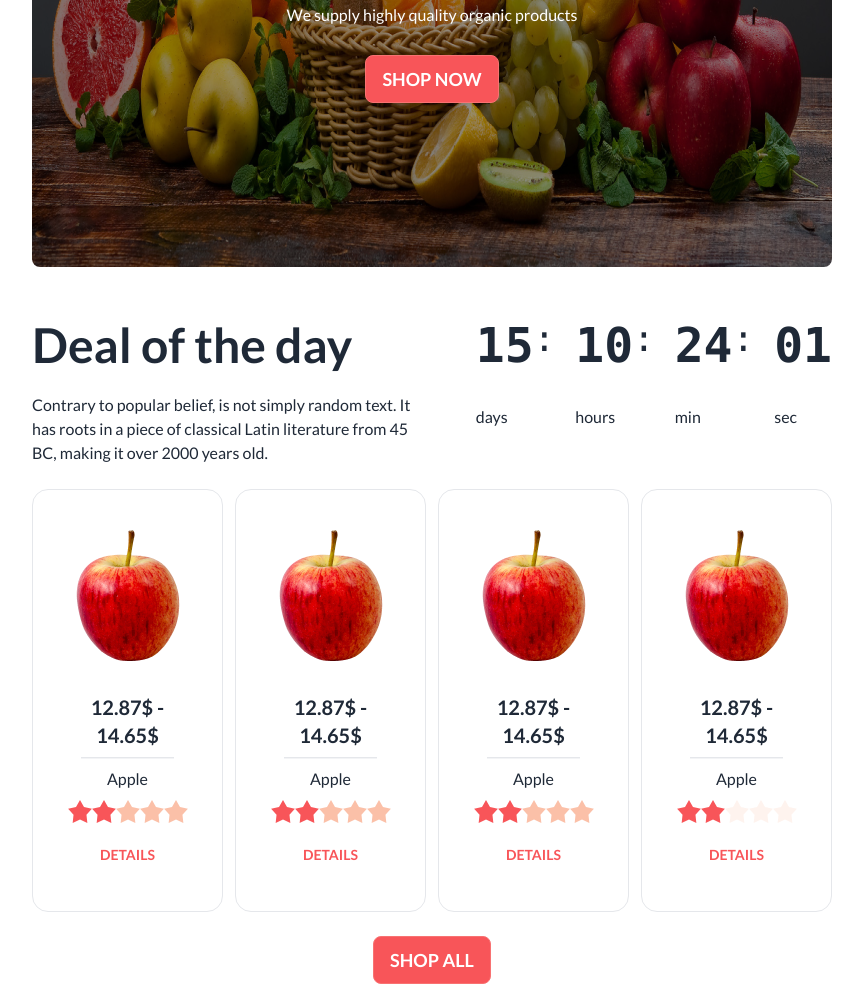
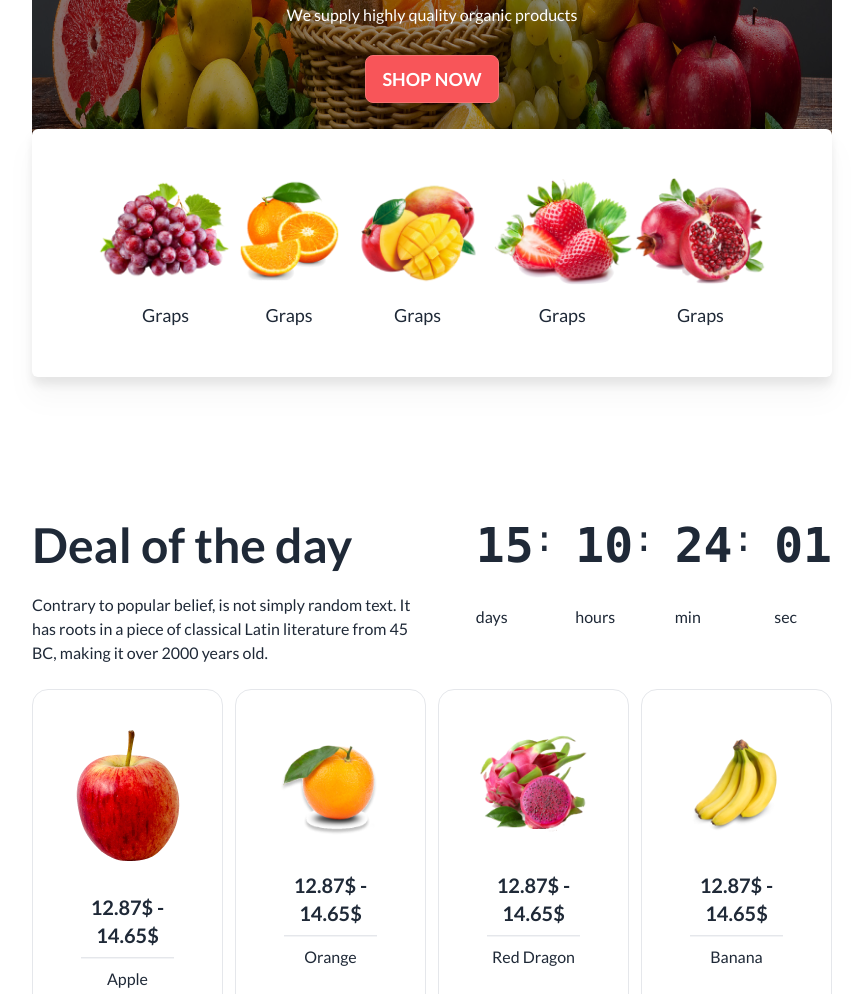
Before and after one commit to shuaib-code/Web8A3, a plain HTML site: page index.html in a window 1280 px wide. Shown: the part 573-1567 px from the top of the page, without its empty margins (208-1071 px from the left). Drawn offline with nearby package versions, Linux system fonts and the light colour scheme; grey boxes are pictures that could not be loaded.

Commit message:
fruits section

```diff
--- a/index.html
+++ b/index.html
@@ -32,7 +32,7 @@
     <title>Fruit Burst</title>
 </head>
 <body>
-    <header class="mx-4 lg:mx-60 my-1 lg:my-12">
+    <header class="mx-4 lg:mx-60 my-3 lg:mb-36">
         <div class="flex flex-1 justify-between items-center lg:bg-[#F85559] my-12 rounded-full py-8 px-1 lg:px-16">
             <div class="flex flex-1 gap-7 text-white hidden lg:flex font-normal">
               <p class="text-lg cursor-pointer">Home</p>
@@ -112,6 +112,28 @@
                 </div>
               </div>
             </div>
+            <div  class="flex hidden lg:flex justify-between max-w-6xl py-12 px-16 drop-shadow-xl shadow-gray-800 mx-auto -mt-36 bg-white rounded-md">
+              <div class="text-center">
+                <img src="images/fruit1.png" alt="">
+                <p class="font-medium text-lg mt-4">Graps</p>
+              </div>
+              <div class="text-center">
+                <img src="images/fruit2.png" alt="">
+                <p class="font-medium text-lg mt-4">Graps</p>
+              </div>
+              <div class="text-center">
+                <img src="images/fruit3.png" alt="">
+                <p class="font-medium text-lg mt-4">Graps</p>
+              </div>
+              <div class="text-center">
+                <img src="images/fruit4.png" alt="">
+                <p class="font-medium text-lg mt-4">Graps</p>
+              </div>
+              <div class="text-center">
+                <img src="images/fruit5.png" alt="">
+                <p class="font-medium text-lg mt-4">Graps</p>
+              </div>
+            </div>
     </header>
     <main class="mx-4 lg:mx-60 my-1 lg:my-12">
       <!-- Deal of the day -->
@@ -176,7 +198,7 @@
                       <img src="images/fruit6.png" class="rounded-xl" />
                     </figure>
                     <div class="card-body items-center text-center">
-                      <h2 class="card-title">Apple</h2>
+                      <h2 class="card-title text-5xl font-bold">Apple</h2>
                       <p>Professional employees are there for you to pick the most amazing and fresh fruits.</p>
                       <div class="rating">
                         <input type="radio" name="rating-2" class="mask mask-star-2 bg-[#F85559]" />
@@ -199,12 +221,12 @@
                     <!-- card 2 -->
                    <div class="card flex-1 bg-base-100 border-[1.5px] border-gray-200">
                       <figure class="px-10 pt-10">
-                        <img src="images/fruit6.png" alt="Shoes" class="rounded-xl" />
+                        <img src="images/fruit7.png" alt="Shoes" class="rounded-xl" />
                       </figure>
                       <div class="card-body items-center text-center">
                         <h2 class="card-title">12.87$ - 14.65$</h2>
                         <hr class="w-9/12 h-[2px] bg-gray-100">
-                        <p>Apple</p>
+                        <p>Orange</p>
                         <div class="rating">
                           <input type="radio" name="rating-2" class="mask mask-star-2 bg-[#F85559]" />
                           <input type="radio" name="rating-2" class="mask mask-star-2 bg-[#F85559]" checked />
@@ -218,10 +240,10 @@
                           <dialog id="my_modal_2" class="modal modal-bottom sm:modal-middle">
                             <form method="dialog" class="modal-box">
                               <figure class="px-10 pt-10">
-                                <img src="images/fruit6.png" class="rounded-xl" />
+                                <img src="images/fruit7.png" class="rounded-xl" />
                               </figure>
                               <div class="card-body items-center text-center">
-                                <h2 class="card-title">Apple</h2>
+                                <h2 class="card-title text-5xl font-bold">Orange</h2>
                                 <p>Professional employees are there for you to pick the most amazing and fresh fruits.</p>
                                 <div class="rating">
                                   <input type="radio" name="rating-2" class="mask mask-star-2 bg-[#F85559]" />
@@ -244,12 +266,12 @@
                               <!-- card 3 -->
           <div class="card flex-1 bg-base-100 border-[1.5px] border-gray-200">
             <figure class="px-10 pt-10">
-              <img src="images/fruit6.png" alt="Shoes" class="rounded-xl" />
+              <img src="images/fruit8.png" alt="Shoes" class="rounded-xl" />
             </figure>
             <div class="card-body items-center text-center">
               <h2 class="card-title">12.87$ - 14.65$</h2>
               <hr class="w-9/12 h-[2px] bg-gray-100">
-              <p>Apple</p>
+              <p>Red Dragon</p>
               <div class="rating">
                 <input type="radio" name="rating-2" class="mask mask-star-2 bg-[#F85559]" />
                 <input type="radio" name="rating-2" class="mask mask-star-2 bg-[#F85559]" checked />
@@ -263,10 +285,10 @@
                 <dialog id="my_modal_3" class="modal modal-bottom sm:modal-middle">
                   <form method="dialog" class="modal-box">
                     <figure class="px-10 pt-10">
-                      <img src="images/fruit6.png" class="rounded-xl" />
+                      <img src="images/fruit8.png" class="rounded-xl" />
                     </figure>
                     <div class="card-body items-center text-center">
-                      <h2 class="card-title">Apple</h2>
+                      <h2 class="card-title text-5xl font-bold">Red Dragon</h2>
                       <p>Professional employees are there for you to pick the most amazing and fresh fruits.</p>
                       <div class="rating">
                         <input type="radio" name="rating-2" class="mask mask-star-2 bg-[#F85559]" />
@@ -289,12 +311,12 @@
                     <!-- card 4 -->
                     <div class="card flex-1 bg-base-100 border-[1.5px] border-gray-200">
                       <figure class="px-10 pt-10">
-                        <img src="images/fruit6.png" alt="Shoes" class="rounded-xl" />
+                        <img src="images/fruit9.png" alt="Shoes" class="rounded-xl" />
                       </figure>
                       <div class="card-body items-center text-center">
                         <h2 class="card-title">12.87$ - 14.65$</h2>
                         <hr class="w-9/12 h-[2px] bg-gray-100">
-                        <p>Apple</p>
+                        <p>Banana</p>
                         <div class="rating">
                           <input type="radio" name="rating-2" class="mask mask-star-2 bg-[#F85559]" />
                           <input type="radio" name="rating-2" class="mask mask-star-2 bg-[#F85559]" checked />
@@ -308,10 +330,10 @@
                           <dialog id="my_modal_4" class="modal modal-bottom sm:modal-middle">
                             <form method="dialog" class="modal-box">
                               <figure class="px-10 pt-10">
-                                <img src="images/fruit6.png" class="rounded-xl" />
+                                <img src="images/fruit9.png" class="rounded-xl" />
                               </figure>
                               <div class="card-body items-center text-center">
-                                <h2 class="card-title">Apple</h2>
+                                <h2 class="card-title text-5xl font-bold">Banana</h2>
                                 <p>Professional employees are there for you to pick the most amazing and fresh fruits.</p>
                                 <div class="rating">
                                   <input type="radio" name="rating-2" class="mask mask-star-2 bg-[#F85559]" />
```
